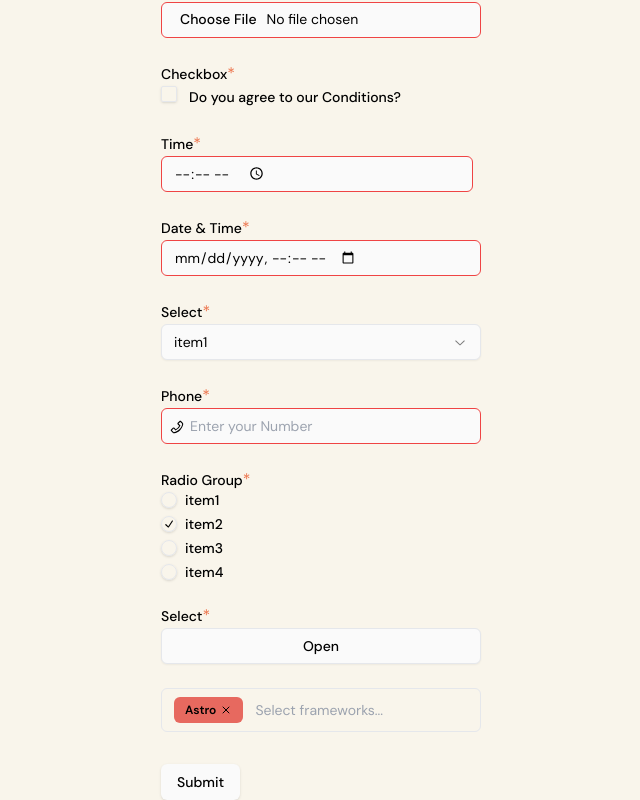
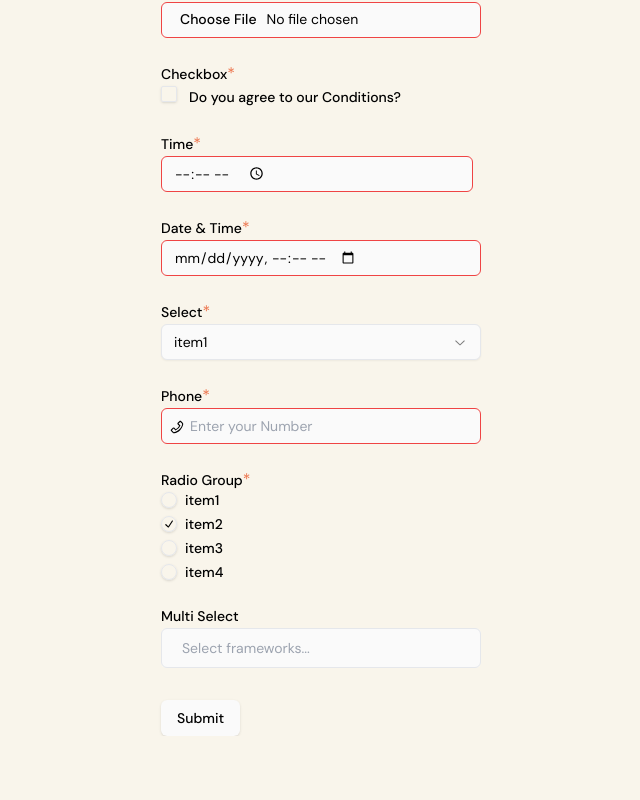
Before and after one commit to nitkkr-dev/nitkkr, a Next.js app: page /en in a window 1280 px wide. Shown: the part 2482-3282 px from the top of the page, without its empty margins (159-799 px from the left). After the commit the page ends 3218 px from the top, so only its background shows below. Built offline with nearby package versions, Linux system fonts and the light colour scheme.

Commit message:
integrated multi select except fetching data from visualizer

```diff
--- a/components/inputs/Visualizer.tsx
+++ b/components/inputs/Visualizer.tsx
@@ -88,8 +88,8 @@ export default function Visualizer() {
             setRadio(value); // Update radio value in state
           }}
         />
-        <DropdownMenuMulti items={items} required />
-        <FancyMultiSelect />
+        {/* <DropdownMenuMulti items={items} required /> */}
+        <FancyMultiSelect FRAMEWORKS={items} />
         <Button type="submit">Submit</Button>
       </div>
     </form>
--- a/components/inputs/multiSelect.tsx
+++ b/components/inputs/multiSelect.tsx
@@ -7,23 +7,21 @@ import { Command as CommandPrimitive } from 'cmdk';
 import { Command, CommandGroup, CommandItem } from '@/components/ui/command';
 import { Badge } from '@/components/ui/badge';
 
+import { GenericProps } from './radioItems';
+import { Label } from '../ui/label';
+
 type Framework = string;
 
-const FRAMEWORKS: Framework[] = [
-  'Next.js',
-  'SvelteKit',
-  'Nuxt.js',
-  'Remix',
-  'Astro',
-  'WordPress',
-  'Express.js',
-  'Nest.js',
-];
+interface ListProps extends GenericProps {
+  FRAMEWORKS: string[];
+  onChange?: (value: string) => void;
+  value?: string;
+}
 
-export function FancyMultiSelect() {
+export function FancyMultiSelect({ FRAMEWORKS, ...props }: ListProps) {
   const inputRef = React.useRef<HTMLInputElement>(null);
   const [open, setOpen] = React.useState(false);
-  const [selected, setSelected] = React.useState<Framework[]>([FRAMEWORKS[4]]);
+  const [selected, setSelected] = React.useState<Framework[]>([]);
   const [inputValue, setInputValue] = React.useState('');
 
   const handleUnselect = React.useCallback((framework: Framework) => {
@@ -57,9 +55,19 @@ export function FancyMultiSelect() {
   );
 
   return (
+    <div className={props.className}>
+      <Label htmlFor={props.name}>
+        {props.label ? props.label : 'Multi Select'}
+      </Label>
+      {props.required && <span style={{ color: '#EC734B' }}>*</span>}
+      {props.description && (
+        <p className="text-muted-foreground block text-[0.8rem]">
+          {props.description}
+        </p>
+      )}
       <Command
         onKeyDown={handleKeyDown}
-      className="overflow-visible bg-transparent"
+        className="overflow-visible bg-neutral-10"
       >
         <div className="border-input focus-within:ring-ring group rounded-md border px-3 py-2 text-sm focus-within:ring-2 focus-within:ring-offset-2">
           <div className="flex flex-wrap gap-1">
@@ -73,6 +81,7 @@ export function FancyMultiSelect() {
                   {framework}
                   <button
                     className="focus:ring-ring ml-1 rounded-full outline-none focus:ring-2 focus:ring-offset-2"
+                    disabled={props.disabled}
                     onKeyDown={(e) => {
                       if (e.key === 'Enter') {
                         handleUnselect(framework);
@@ -96,12 +105,14 @@ export function FancyMultiSelect() {
               onValueChange={setInputValue}
               onBlur={() => setOpen(false)}
               onFocus={() => setOpen(true)}
+              required={props.required}
+              disabled={props.disabled}
               placeholder="Select frameworks..."
-            className="placeholder:text-muted-foreground ml-2 flex-1 bg-transparent outline-none"
+              className="placeholder:text-muted-foreground ml-2 flex-1 bg-neutral-10 outline-none"
             />
           </div>
         </div>
-      <div className="relative mt-2">
+        <div className="relative">
           {open && selectables.length > 0 ? (
             <div className="text-popover-foreground animate-in absolute top-0 z-10 w-full rounded-md border bg-neutral-10 shadow-md outline-none">
               <CommandGroup className="h-full overflow-auto">
@@ -128,5 +139,9 @@ export function FancyMultiSelect() {
           ) : null}
         </div>
       </Command>
+      <p className="text-muted-foreground block text-[0.8rem] text-red-500">
+        {props.errorMsg}
+      </p>
+    </div>
   );
 }
```
Lines whose indentation alone changed are shown as unchanged.
